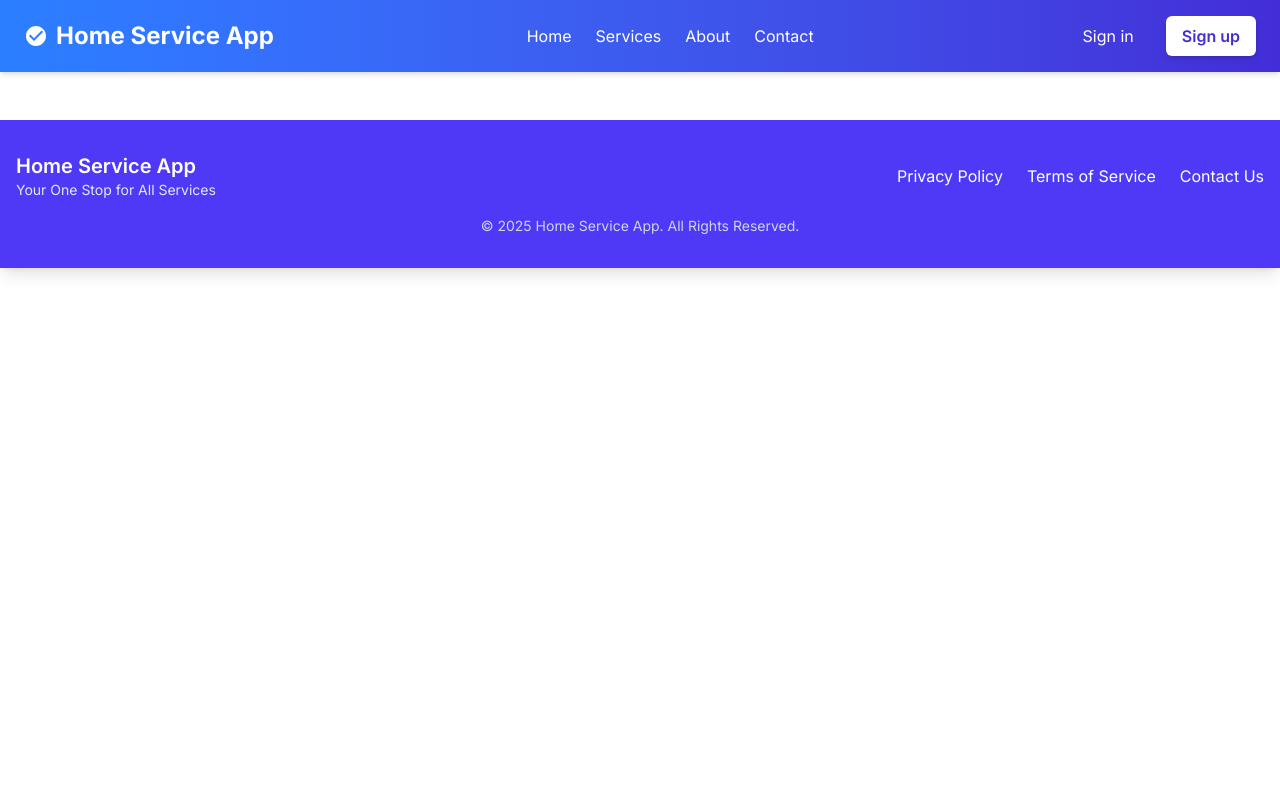
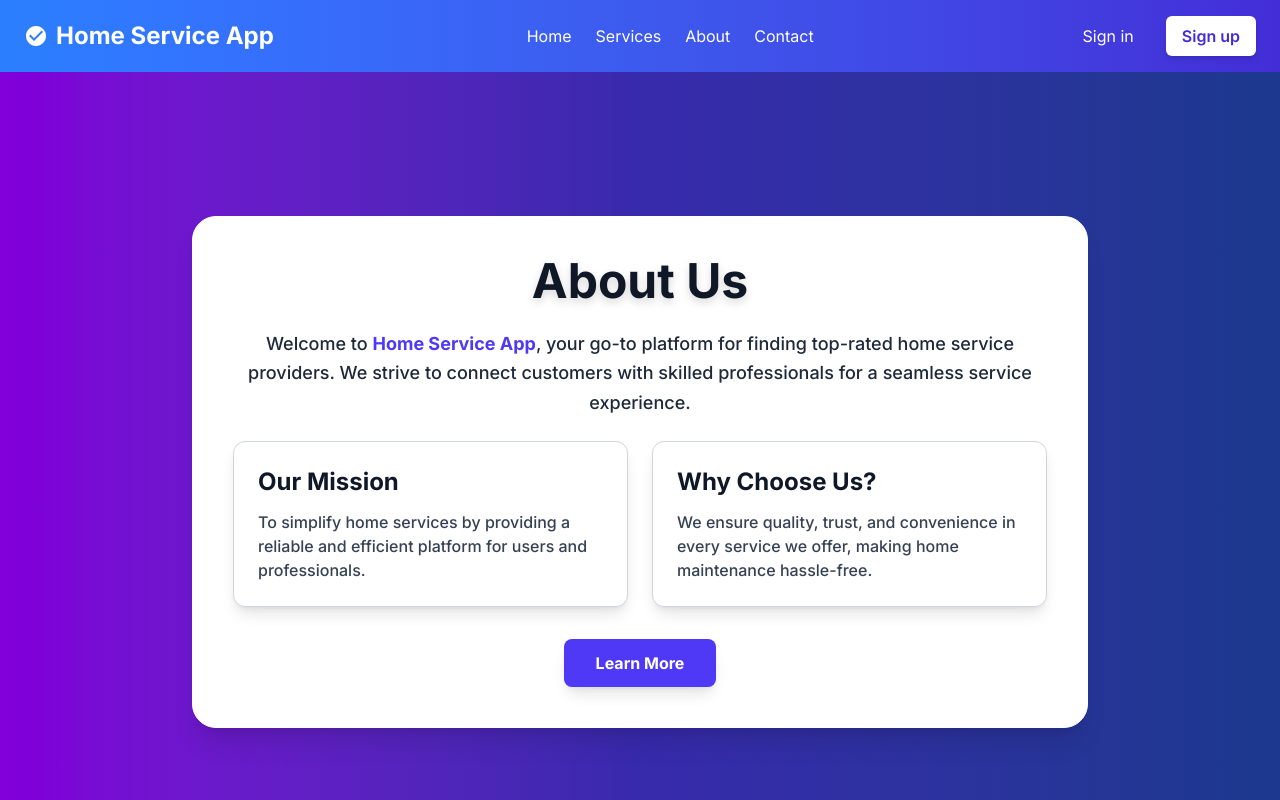
Before and after one commit to Bhavyathumar-intech/Home-Service-App-Frontend, a React (Vite) app: page /about in a window 1280 px wide. Shown: the top 800 px of the page. Built offline with nearby package versions, Linux system fonts and the light colour scheme.

Commit message:
aboutus page

```diff
--- a/src/App.jsx
+++ b/src/App.jsx
@@ -7,6 +7,7 @@ import Register from "./pages/Register";
 import Dashboard from "./pages/Dashboard";
 import Contact from "./pages/ContactUs";
 import Footer from "./components/layout/Footer";
+import AboutUs from "./pages/Aboutus";
 
 const App = () => {
   // Simple auth check
@@ -38,6 +39,7 @@ const App = () => {
           }
         />
         <Route path="/contact" element={<Contact />} />
+        <Route path="/about" element={<AboutUs />} />
       </Routes>
       <Footer /> {/* Render Footer here */}
     </Router>
--- /dev/null
+++ b/src/pages/Aboutus.jsx
@@ -0,0 +1,32 @@
+import React from "react";
+
+const AboutUs = () => {
+  return (
+    <div className="min-h-screen flex flex-col items-center justify-center bg-gradient-to-r from-purple-700 via-indigo-800 to-blue-900 text-white p-6">
+      <div className="max-w-4xl bg-white bg-opacity-40 backdrop-blur-lg shadow-xl rounded-3xl p-10 text-center border border-white border-opacity-30">
+        <h2 className="text-5xl font-extrabold text-gray-900 mb-6 drop-shadow-lg">About Us</h2>
+        <p className="text-lg text-gray-800 mb-6 leading-relaxed font-medium">
+          Welcome to <span className="text-indigo-600 font-bold">Home Service App</span>, your go-to platform for finding top-rated home service providers. We strive to connect customers with skilled professionals for a seamless service experience.
+        </p>
+
+        <div className="grid md:grid-cols-2 gap-6 text-left mt-6">
+          <div className="bg-white p-6 rounded-xl shadow-lg border border-gray-300">
+            <h3 className="text-2xl font-bold text-gray-900 mb-3">Our Mission</h3>
+            <p className="text-gray-700 font-medium">To simplify home services by providing a reliable and efficient platform for users and professionals.</p>
+          </div>
+
+          <div className="bg-white p-6 rounded-xl shadow-lg border border-gray-300">
+            <h3 className="text-2xl font-bold text-gray-900 mb-3">Why Choose Us?</h3>
+            <p className="text-gray-700 font-medium">We ensure quality, trust, and convenience in every service we offer, making home maintenance hassle-free.</p>
+          </div>
+        </div>
+
+        <button className="mt-8 px-8 py-3 bg-indigo-600 hover:bg-indigo-500 text-white font-bold rounded-lg shadow-lg transition-transform transform hover:scale-105">
+          Learn More
+        </button>
+      </div>
+    </div>
+  );
+};
+
+export default AboutUs;
```
